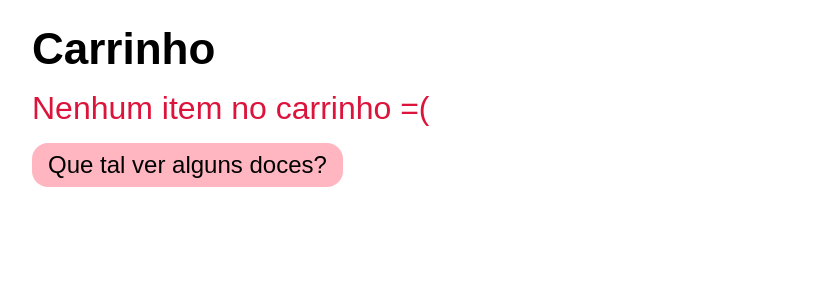
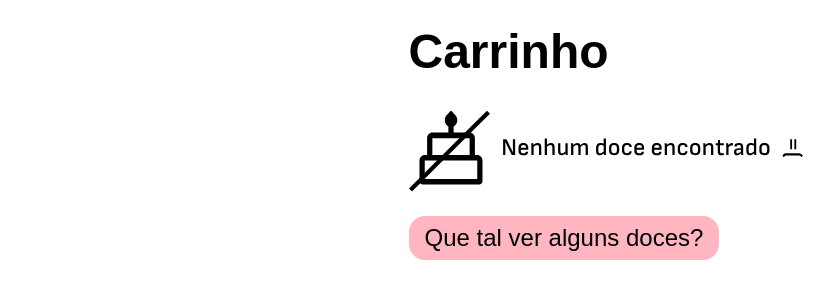
Before and after one commit to BrenoMorim/confeitaria, a Django app: page /carrinho in a window 1280 px wide. Shown: the part 152-452 px from the top of the page, without its empty margins (32-866 px from the left). Run offline with Django 4.2, Linux system fonts and the light colour scheme; some web fonts are replaced.

Commit message:
Refatorando o carrinho com partials

```diff
--- a/setup/static/styles/carrinho.css
+++ b/setup/static/styles/carrinho.css
@@ -8,6 +8,18 @@
     background-color: lightpink;
     border-radius: 1rem;
     flex-wrap: wrap;
+}
+
+.carrinho {
+    display: flex;
+    flex-direction: column;
+    gap: 1.5rem;
+    align-self: center;
+}
+
+.carrinho__titulo {
+    font-size: 3rem;
+    font-weight: 700;
 }
 
 .carrinho__item__imagem {
@@ -70,7 +82,7 @@
     color: #FFFFFF;
 }
 
-.carrinho__vazio {
-    font-size: 2rem;
-    color: crimson;
+.carrinho__item__botoes {
+    display: flex;
+    gap: 1rem;
 }
--- a/templates/confeitaria/carrinho.html
+++ b/templates/confeitaria/carrinho.html
@@ -1,37 +1,13 @@
 {% extends 'base.html' %}{% load static %} {% block content %}
-    <section class="doces">
-        <h2 class="doces__titulo">Carrinho</h2>
+    <section class="carrinho">
+        <h2 class="carrinho__titulo">Carrinho</h2>
         {% if itens %}
             {% for item in itens %}
-                <article class="carrinho__item">
-                    {% if item.foto %}
-                        <img class="carrinho__item__imagem" src="{{item.foto.url}}">
-                    {% else %}
-                        <img class="carrinho__item__imagem" src="{% static '/assets/not_found.svg' %}">
-                    {% endif %}
-                    <h3 class="carrinho__item__nome">{{item.nome}}</h3>
-                    <h4 class="carrinho__item__preco">R${{item.preco}}</h4>
-                    <form class="carrinho__item__form" action="{% url 'carrinho' %}" method="post">
-                        {% csrf_token %}
-                        <input type="text" name="doce_id" style="display: none;" value="{{item.id}}">
-                        <input type="text" style="display: none;" name="tipo" value="adicionar">
-                        <button type="submit" class="carrinho__botao">
-                            <img class="carrinho__icone" src="{% static '/assets/add_to_cart.svg' %}" alt="Adicionar mais um ao carrinho"/>
-                        </button>
-                    </form>
-                    <form class="carrinho__item__form" action="{% url 'carrinho' %}" method="post">
-                        {% csrf_token %}
-                        <input type="text" name="doce_id" style="display: none;" value="{{item.id}}">
-                        <input type="text" style="display: none;" name="tipo" value="remover">
-                        <button type="submit" class="carrinho__botao">
-                            <img class="carrinho__icone" src="{% static '/assets/remove_from_cart.svg' %}" alt="Remover do carrinho"/>
-                        </button>
-                    </form>
-                </article>
+                {% include 'partials/_item-carrinho.html' with item=item %}
             {% endfor %}
             <h3 class="carrinho__valor">Valor Total: R${{valor_total}}</h3>
         {% else %}
-            <h3 class="carrinho__vazio">Nenhum item no carrinho =(</h3>
+            {% include 'partials/_sem-doces.html' %}
         {% endif %}
 
         <div class="carrinho__links">
--- a/templates/confeitaria/detalhes.html
+++ b/templates/confeitaria/detalhes.html
@@ -22,6 +22,6 @@
             {% include 'partials/_doces-carousel.html' with doces=doces_relacionados %}
         </section>
     {% else %}
-        <h3 class="card-doce--erro">Doce não encontrado =(</h3>
+        {% include 'partials/_sem-doces.html' %}
     {% endif %}
 {% endblock %}
--- a/templates/partials/_doces-carousel.html
+++ b/templates/partials/_doces-carousel.html
@@ -36,5 +36,5 @@ new Swiper('.swiper', {
 });
 </script>
 {% else %}
-    <h3 class="card-doce--erro">Nenhum doce encontrado =(</h3>
+    {% include 'partials/_sem-doces.html' %}
 {% endif %}
--- a/templates/partials/_doces-lista.html
+++ b/templates/partials/_doces-lista.html
@@ -5,5 +5,5 @@
     {% endfor %}
 </section>
 {% else %}
-    <h4 class="card-doce--erro">Nenhum doce encontrado =(</h4>
+    {% include 'partials/_sem-doces.html' %}
 {% endif %}
--- /dev/null
+++ b/templates/partials/_sem-doces.html
@@ -0,0 +1,2 @@
+{% load static %}
+<img src="{% static '/assets/sem_doces.svg' %}" alt="Nenhum doce foi encontrado">
```
Also changed, not shown: static/styles/carrinho.css (+15 -3 lines), templates/partials/_item-carrinho.html (added, +28 -0 lines), setup/static/assets/sem_doces.svg (added), static/assets/sem_doces.svg (added).
